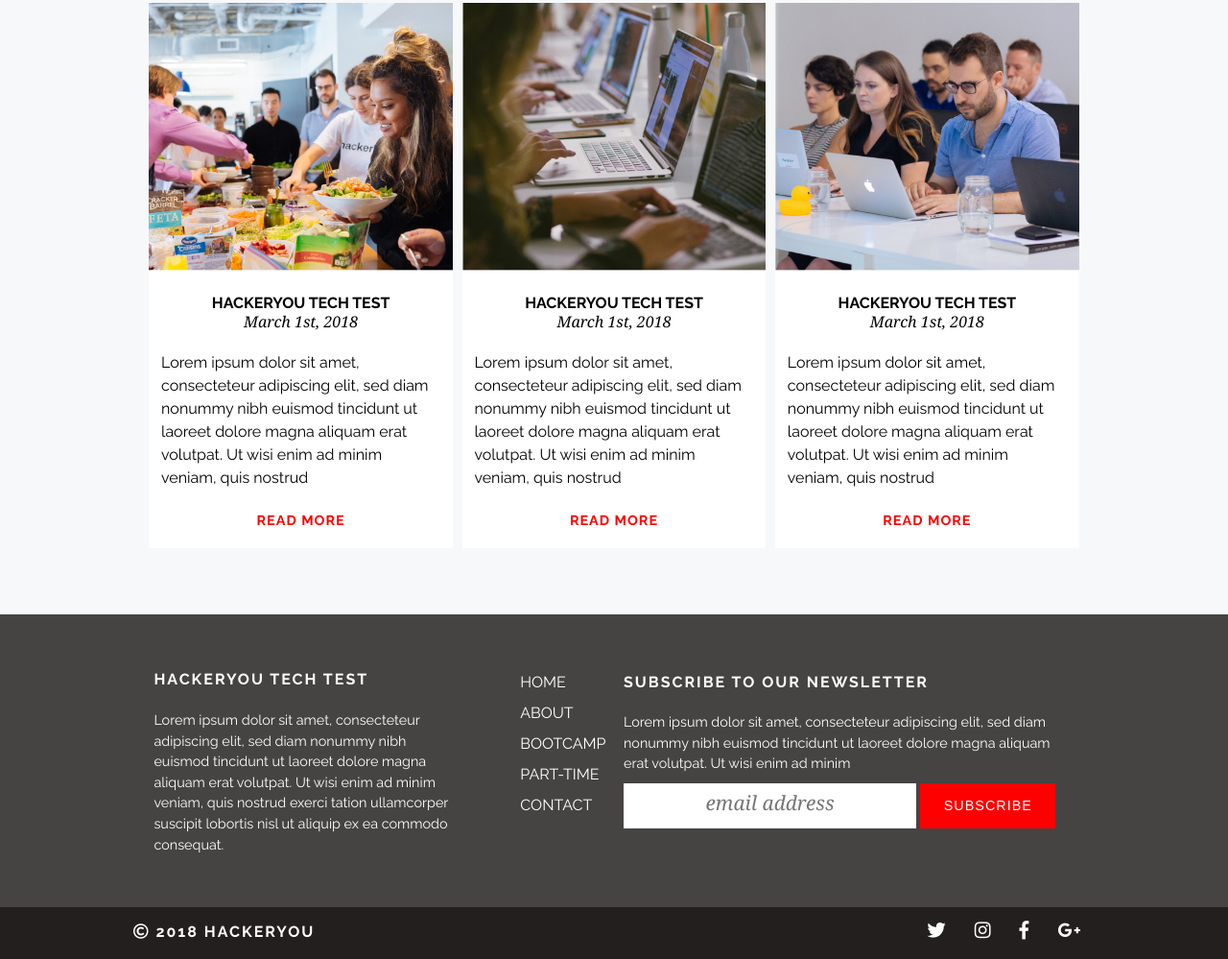
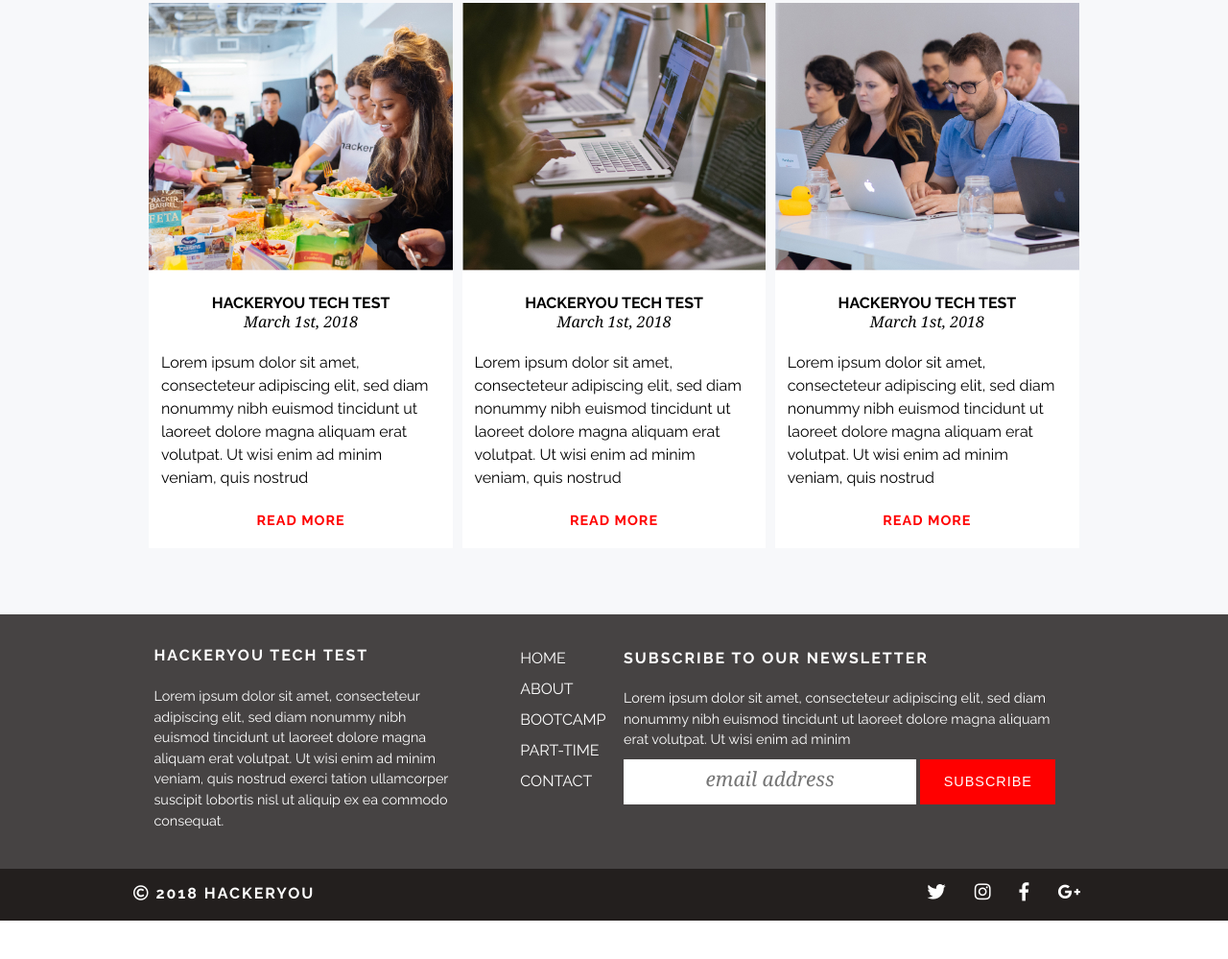
Before and after one commit to snarkshow/tc, a plain HTML site: page index.html in a window 1280 px wide. Shown: the part 2205-3204 px from the top of the page at 96% size. After the commit the page ends 3164 px from the top, so only its background shows below. Drawn offline with Linux system fonts and the light colour scheme.

Commit message:
social footer positioning

```diff
--- a/css/styles.css
+++ b/css/styles.css
@@ -255,6 +255,8 @@ footer {
     color: white;
     display: flex;
     flex-direction: column;
+    padding: 0 5% 5%;
+    position: relative;
 }
 
 footer a{
@@ -263,7 +265,7 @@ footer a{
 
 .footer1{
     display: flex;
-    padding: 5%;
+    margin: 3% 0;
 }
 
 .footer1 ul{
@@ -284,7 +286,6 @@ footer a{
 
 .footerBlurb{
     margin: 0 10px;
-
     width: calc(35% - 20px);
 }
 
@@ -303,7 +304,6 @@ footer a{
 
 .footerSignup{
     margin: 0 10px;
-
     width: calc(50% - 20px);
 }
 
@@ -343,6 +343,8 @@ input[type=submit] {
     background-color: #231F1E;
     font-family: 'Raleway', sans-serif;
     padding: 1% 3%;
+    position: absolute;
+    bottom: 0; left: 0; right: 0;
 }
 
 .copyright,
```
Also changed, not shown: index.html (+0 -1 lines).
